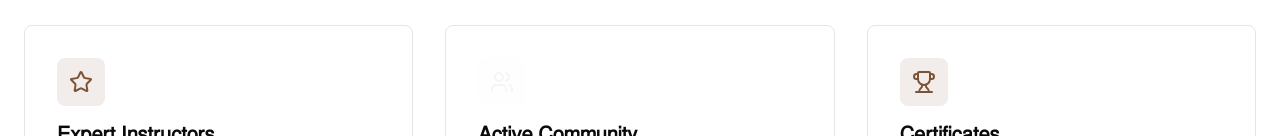
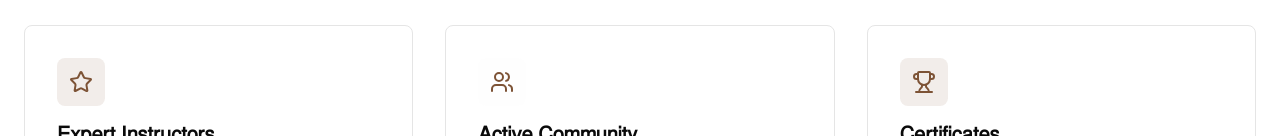
Before and after one commit to SILAMEAS/kim-online-course, a React (Vite) app: page / in a window 1280 px wide. Shown: the part 664-800 px from the top of the page. Built offline with nearby package versions, Linux system fonts and the light colour scheme; no server answers.

Commit message:
color-text

```diff
--- a/src/pages/Home.tsx
+++ b/src/pages/Home.tsx
@@ -134,7 +134,7 @@
 
                             <div className="bg-card border border-border rounded-lg p-8">
                                 <div className="bg-accent/10 w-12 h-12 rounded-lg flex items-center justify-center mb-4">
-                                    <Users className="w-6 h-6 text-accent"/>
+                                    <Users className="w-6 h-6 text-primary"/>
                                 </div>
                                 <h3 className="text-xl font-semibold mb-2">
                                     {t(Localization("home_page", "active_community"))}
```
Also changed, not shown: 43 other files (tests, documents, lock files or other folders).
